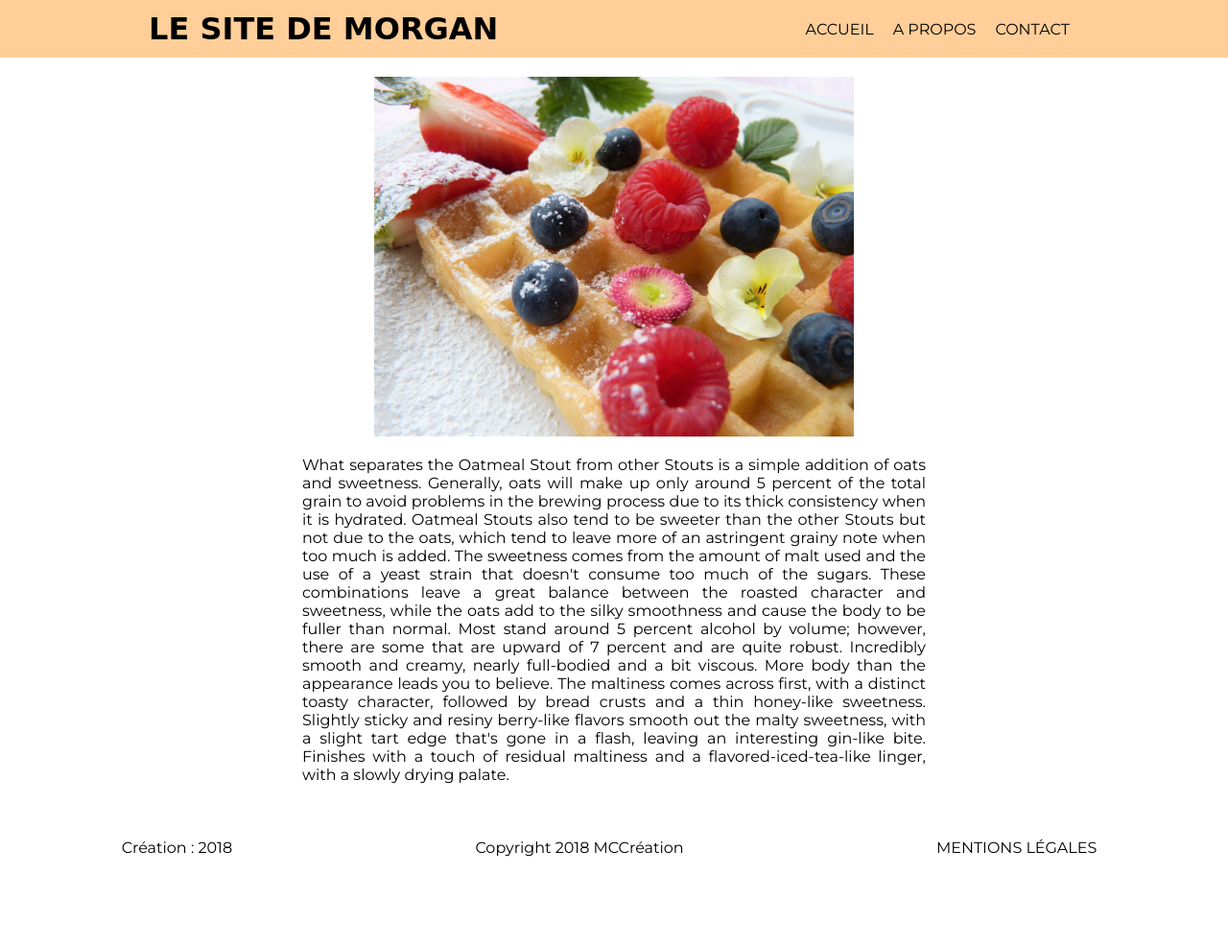
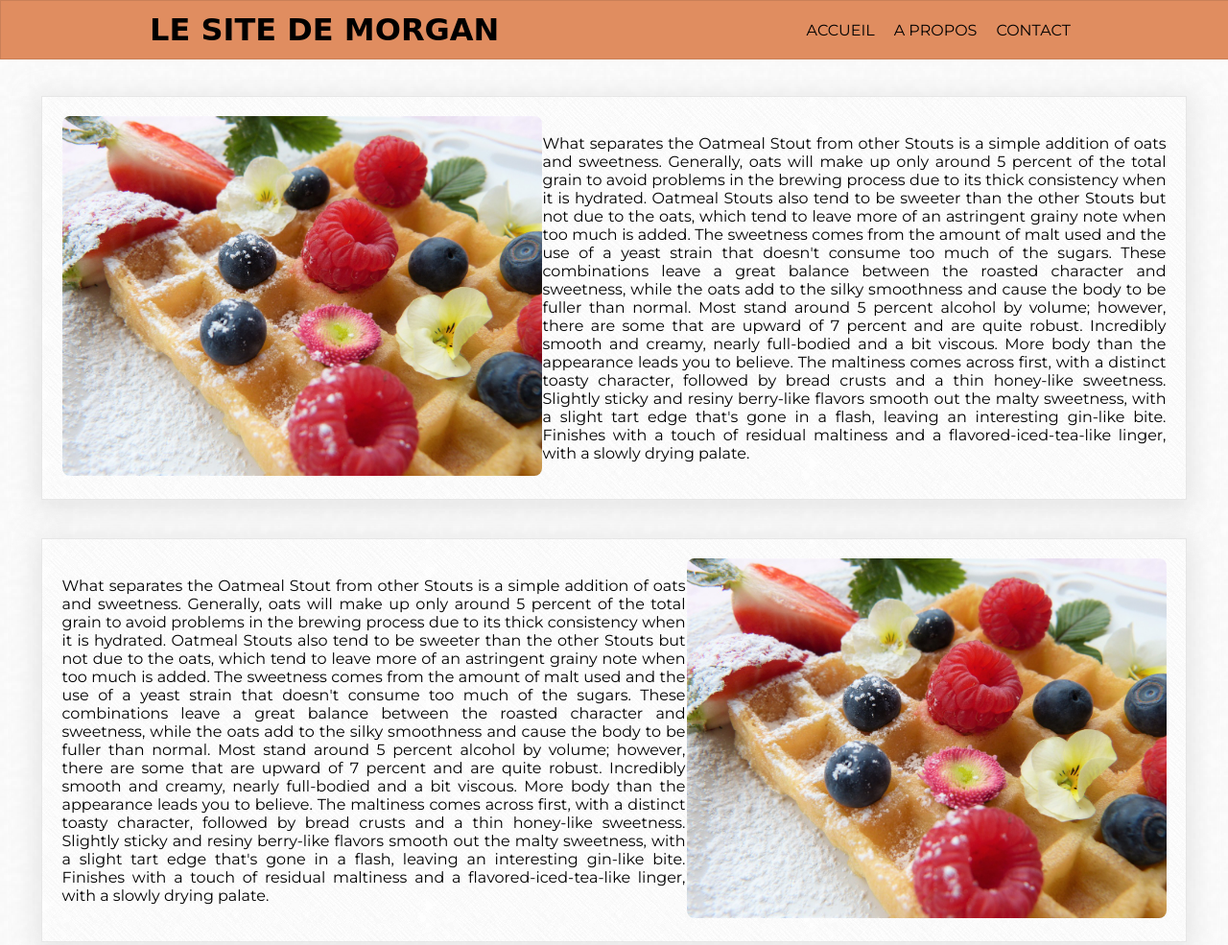
Before and after one commit to leadFormateurITAkademy/htmlStarterKit, a plain HTML site: page index.html in a window 1280 px wide. Shown: the top 985 px of the page at 96% size. Before the commit the page ends 913 px from the top, so only its background shows below. Drawn offline with Linux system fonts and the light colour scheme; a web font is replaced by a local one.

Commit message:
Refactorisation and styling of main content. Added placeholder text to showcase our css

```diff
--- a/index.html
+++ b/index.html
@@ -10,25 +10,43 @@
     <link rel="stylesheet" type="text/css" href="./style.css">
   </head>
   <body class="no-padding-margin">
-    <header class="flex-base flex-center">
+    <header class="flex-base flex-center position-fixed">
       <!-- Titre du site -->
-      <h1 class="no-padding-margin" id="logo-title">Le site de Morgan</h1>
+      <a class="link-no-style" href="#">
+        <h1 class="no-padding-margin" id="logo-title">Le site de Morgan</h1>
+      </a>
       <!-- Navigation -->
 
       <nav class="flex-base flex-center full-height">
         <ul class="flex-base no-padding-margin list-no-style menu-buttons full-height">
-          <li class="full-height flex-base flex-center"><a class="flex-base flex-center full-height" href="#">Accueil</a></li>
-          <li class="full-height flex-base flex-center"><a class="flex-base flex-center full-height" href="#">A propos</a></li>
-          <li class="full-height flex-base flex-center"><a class="flex-base flex-center full-height" href="#">Contact</a></li>
+          <li class="full-height flex-base flex-center"><a class="link-no-style flex-base flex-center full-height" href="#">Accueil</a></li>
+          <li class="full-height flex-base flex-center"><a class="link-no-style flex-base flex-center full-height" href="#">A propos</a></li>
+          <li class="full-height flex-base flex-center"><a class="link-no-style flex-base flex-center full-height" href="#">Contact</a></li>
         </ul>
       </nav>
     </header>
     <main class="flex-base flex-center flex-column">
-      <div class="image-container">
-        <img src="./waffle.jpg" alt="Image de gaufre" title="Gaufre">
+      <div class="flex-base flex-center full-width base-card">
+        <div class="image-container">
+          <img class="rounded-image" src="./waffle.jpg" alt="Image de gaufre" title="Gaufre">
+        </div>
+        <p class="p-base">What separates the Oatmeal Stout from other Stouts is a simple addition of oats and sweetness. Generally, oats will make up only around 5 percent of the total grain to avoid problems in the brewing process due to its thick consistency when it is hydrated. Oatmeal Stouts also tend to be sweeter than the other Stouts but not due to the oats, which tend to leave more of an astringent grainy note when too much is added. The sweetness comes from the amount of malt used and the use of a yeast strain that doesn't consume too much of the sugars. These combinations leave a great balance between the roasted character and sweetness, while the oats add to the silky smoothness and cause the body to be fuller than normal. Most stand around 5 percent alcohol by volume; however, there are some that are upward of 7 percent and are quite robust.
+        Incredibly smooth and creamy, nearly full-bodied and a bit viscous. More body than the appearance leads you to believe. The maltiness comes across first, with a distinct toasty character, followed by bread crusts and a thin honey-like sweetness. Slightly sticky and resiny berry-like flavors smooth out the malty sweetness, with a slight tart edge that's gone in a flash, leaving an interesting gin-like bite. Finishes with a touch of residual maltiness and a flavored-iced-tea-like linger, with a slowly drying palate.</p>
       </div>
-      <p class="p-base">What separates the Oatmeal Stout from other Stouts is a simple addition of oats and sweetness. Generally, oats will make up only around 5 percent of the total grain to avoid problems in the brewing process due to its thick consistency when it is hydrated. Oatmeal Stouts also tend to be sweeter than the other Stouts but not due to the oats, which tend to leave more of an astringent grainy note when too much is added. The sweetness comes from the amount of malt used and the use of a yeast strain that doesn't consume too much of the sugars. These combinations leave a great balance between the roasted character and sweetness, while the oats add to the silky smoothness and cause the body to be fuller than normal. Most stand around 5 percent alcohol by volume; however, there are some that are upward of 7 percent and are quite robust.
-      Incredibly smooth and creamy, nearly full-bodied and a bit viscous. More body than the appearance leads you to believe. The maltiness comes across first, with a distinct toasty character, followed by bread crusts and a thin honey-like sweetness. Slightly sticky and resiny berry-like flavors smooth out the malty sweetness, with a slight tart edge that's gone in a flash, leaving an interesting gin-like bite. Finishes with a touch of residual maltiness and a flavored-iced-tea-like linger, with a slowly drying palate.</p>
+      <section class="flex-base flex-center full-width flex-row-alternate base-card">
+        <div class="image-container">
+          <img class="rounded-image" src="./waffle.jpg" alt="Image de gaufre" title="Gaufre">
+        </div>
+        <p class="p-base">What separates the Oatmeal Stout from other Stouts is a simple addition of oats and sweetness. Generally, oats will make up only around 5 percent of the total grain to avoid problems in the brewing process due to its thick consistency when it is hydrated. Oatmeal Stouts also tend to be sweeter than the other Stouts but not due to the oats, which tend to leave more of an astringent grainy note when too much is added. The sweetness comes from the amount of malt used and the use of a yeast strain that doesn't consume too much of the sugars. These combinations leave a great balance between the roasted character and sweetness, while the oats add to the silky smoothness and cause the body to be fuller than normal. Most stand around 5 percent alcohol by volume; however, there are some that are upward of 7 percent and are quite robust.
+        Incredibly smooth and creamy, nearly full-bodied and a bit viscous. More body than the appearance leads you to believe. The maltiness comes across first, with a distinct toasty character, followed by bread crusts and a thin honey-like sweetness. Slightly sticky and resiny berry-like flavors smooth out the malty sweetness, with a slight tart edge that's gone in a flash, leaving an interesting gin-like bite. Finishes with a touch of residual maltiness and a flavored-iced-tea-like linger, with a slowly drying palate.</p>
+      </section>
+      <section class="flex-base flex-center full-width base-card">
+        <div class="image-container">
+          <img class="rounded-image" src="./waffle.jpg" alt="Image de gaufre" title="Gaufre">
+        </div>
+        <p class="p-base">What separates the Oatmeal Stout from other Stouts is a simple addition of oats and sweetness. Generally, oats will make up only around 5 percent of the total grain to avoid problems in the brewing process due to its thick consistency when it is hydrated. Oatmeal Stouts also tend to be sweeter than the other Stouts but not due to the oats, which tend to leave more of an astringent grainy note when too much is added. The sweetness comes from the amount of malt used and the use of a yeast strain that doesn't consume too much of the sugars. These combinations leave a great balance between the roasted character and sweetness, while the oats add to the silky smoothness and cause the body to be fuller than normal. Most stand around 5 percent alcohol by volume; however, there are some that are upward of 7 percent and are quite robust.
+        Incredibly smooth and creamy, nearly full-bodied and a bit viscous. More body than the appearance leads you to believe. The maltiness comes across first, with a distinct toasty character, followed by bread crusts and a thin honey-like sweetness. Slightly sticky and resiny berry-like flavors smooth out the malty sweetness, with a slight tart edge that's gone in a flash, leaving an interesting gin-like bite. Finishes with a touch of residual maltiness and a flavored-iced-tea-like linger, with a slowly drying palate.</p>
+      </section>
     </main>
     <footer>
       <ul class="flex-base no-padding-margin list-no-style footer-buttons full-height">
--- a/style.css
+++ b/style.css
@@ -2,23 +2,39 @@
 * {
   font-family: 'Montserrat', sans-serif;
 }
+body {
+  background-image: url('./sitePattern.png');
+}
 header {
-  background-color: #FFCE99;
+  background-color: #e08d60;
   height: 60px;
+  border: 1px solid #c98058;
 }
+
 footer {
   height: 60px;
 }
 main {
-  margin-top: 20px;
+  margin-top: 80px;
   margin-bottom: 20px;
 }
 /* Selectors for classes */
+.position-fixed {
+  position: fixed;
+  width: 100%;
+  top: 0;
+}
 .image-container {
   width: 500px;
 }
+.rounded-image {
+  border-radius: 8px;
+}
 .full-height {
   height: 100%;
+}
+.full-width {
+  width: 90%;
 }
 .no-padding-margin {
   margin: 0;
@@ -38,9 +54,23 @@ main {
 .flex-column {
   flex-direction: column;
 }
+.flex-row-alternate {
+  flex-direction: row-reverse;
+}
 .p-base {
   width: 650px;
   text-align: justify;
+}
+.base-card {
+  padding: 20px;
+  margin: 20px;
+  box-shadow: 0px 5px 25px 6px rgba(211,211,211,0.5);
+  background-image: url('./cardPattern.png');
+  border: 1px solid rgba(211,211,211,0.5);
+}
+.link-no-style {
+  text-decoration: none;
+  color: inherit;
 }
 #logo-title {
   font-family: 'Eagle Lake', cursive;
@@ -61,8 +91,7 @@ main {
   text-transform: uppercase;
 }
 .menu-buttons>li:hover, .menu-buttons>li:hover>a, .footer-buttons>li:hover>a {
-  background-color: black;
-  color: white;
+  background-color: #c98058;
 }
 ul.flex-center {
     width: 300px;
```
Also changed, not shown: cardPattern.png (added), sitePattern.png (added).
